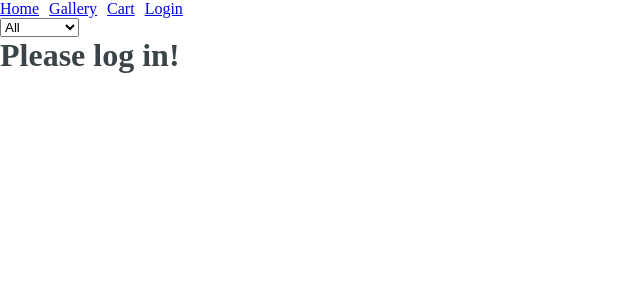
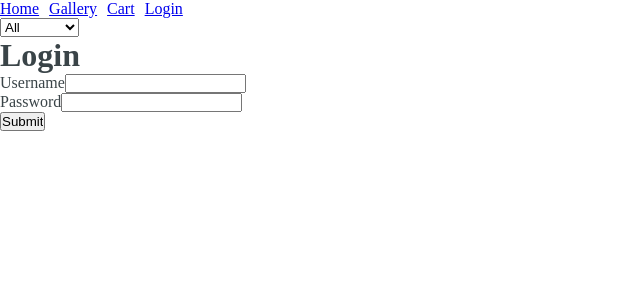
Before and after one commit to KeinoC/phase2pj, a React (Create React App) app: page /login in a window 1280 px wide. Shown: the top 300 px of the page, without its empty margins (0-640 px from the left). Built offline with nearby package versions, Linux system fonts and the light colour scheme; data requests are answered from the project's data file.

Commit message:
login form

```diff
--- a/src/App.js
+++ b/src/App.js
@@ -7,7 +7,7 @@
  */
 
 import React, { useEffect, useState } from "react";
-import { Route, Routes } from "react-router-dom";
+import { Route, Routes, useNavigate } from "react-router-dom";
 import Nav from "./components/Nav.js";
 import Home from "./pages/Home/Home";
 import Gallery from "./components/Gallery.js"
@@ -20,8 +20,18 @@ import UserPage from "./pages/UserPage/UserPage.js";
 
 
 function App() {
+
+  const navigate = useNavigate()
+
   const [listingsArray, setListings] = useState([])
   const [filter, setFilter] = useState("All")
+  const [user, setUser] = useState("")
+  const [isLoggedIn, setisLoggedIn] = useState(null)
+
+  const admin = {
+    username: "admin",
+    password: "admin"
+  }
 
   useEffect(() => {
     fetch("http://localhost:3200/listing")
@@ -35,8 +45,19 @@ function App() {
     setFilter(prevFilter)
   }
 
+  function onLogin(loggedUser) {
+    if (loggedUser.username === admin.username && loggedUser.password === admin.password) {
+      setUser(loggedUser)
+      setisLoggedIn(!isLoggedIn)
+      navigate('/user')
+
+    }else {
+      console.log("Login Failed")
+    }
+  }
+
+
   const filterResults = listingsArray?.filter(listing => {
-
     if (filter === "All") {
       return listing
     } else {
@@ -51,7 +72,6 @@ function App() {
     <div className="App">
       <Nav />
       <Filter onHandleFilter={onHandleFilter} />
-
       <Routes>
 				<Route
 					exact
@@ -73,9 +93,8 @@ function App() {
 				/>
 
         <Route
-					exact
 					path="/login"
-					element={<Login />}
+					element={<Login onLogin={onLogin}/>}
 				/>
 
 
--- a/src/pages/Login.js
+++ b/src/pages/Login.js
@@ -1,5 +1,84 @@
-function Login() {
-    return <h1>Please log in!</h1>
+import {useState} from "react"
+import { Navigate } from "react-router-dom";
+
+
+function Login( {onLogin} ) {
+
+    const initialValue = {
+        username: '',
+        password: ''
+    }
+
+    const [formData, setformData] = useState(initialValue)
+
+    function handleInput(e) {
+        const value = e.target.value
+        const name = e.target.name
+        setformData({
+          ...formData,
+            [name]: value
+        })
+    }
+
+    function handleSubmit(e) {
+        e.preventDefault()
+
+        const user = {
+            username: formData.username,
+            password: formData.password
+        }
+        onLogin(user)
+
+
+
+        // onLogin(user)
+        // history.push("/home")
+
+        // fetch("http://localhost:3200/login", {
+        //     method: "POST",yg
+        //     headers: {
+        //         "Content-Type": "application/json",
+        //     },
+        //     body: JSON.stringify(formData),
+        //     })
+        //     .then((r) => r.json())
+        //     .then((user) => {
+        //         onLogin(user);
+        //         // after logging the user in, redirect to the home page!
+        //         history.push("/home");
+        //     })
+        //     .catch(error => console.log(error));
+    }
+
+
+    return (
+        <>
+            <h1>Login</h1>
+            <form onSubmit={handleSubmit}>
+                <div>
+                    <label htmlFor="username">Username</label>
+                    <input type="text"
+                           id="username"
+                           name="username"
+                           value={formData.username}
+                           onChange={handleInput}
+                    />
+                </div>
+                <div>
+                    <label htmlFor="password">Password</label>
+                    <input type="text"
+                           id="password"
+                           name="password"
+                           value={formData.password}
+                           onChange={handleInput}
+                    />
+                </div>
+
+                <input type="submit" name="Submit"/>
+            </form>
+        </>
+
+    )
 }
 
 
```
